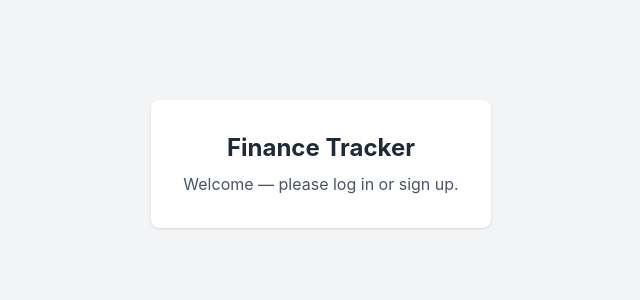
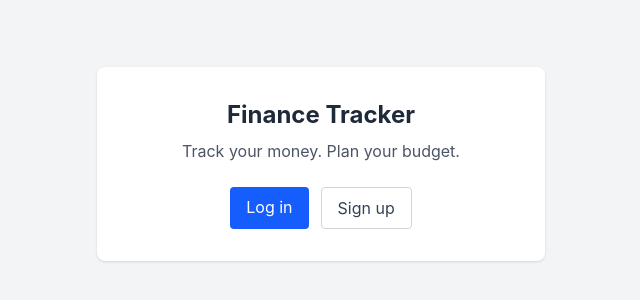
Before and after one commit to ccabledev/finance-tracker, a React (Vite) app in the folder frontend/: page / in a window 1280 px wide. Shown: the part 236-536 px from the top of the page, without its empty margins (319-959 px from the left). Built offline with nearby package versions, Linux system fonts and the light colour scheme; no server answers.

Commit message:
Added response interceptor

```diff
--- a/frontend/src/lib/api.ts
+++ b/frontend/src/lib/api.ts
@@ -11,3 +11,14 @@ api.interceptors.request.use((config) => {
     }
     return config;
 });
+
+api.interceptors.response.use(
+    (response) => response,
+    (error) => {
+        if (error.response?.status === 401) {
+            localStorage.removeItem("access_token");
+            window.location.href = "/login";
+        }
+        return Promise.reject(error);
+    }
+);
--- a/frontend/src/pages/Home.tsx
+++ b/frontend/src/pages/Home.tsx
@@ -1,9 +1,61 @@
+import { Link } from "react-router-dom";
+
+import { useAuth } from "../context/AuthContext";
+
 function Home() {
+    const { currentUser, isLoading, logout } = useAuth();
+
     return (
         <div className="min-h-screen flex items-center justify-center bg-gray-100">
-            <div className="bg-white p-8 rounded-lg shadow text-center">
-                <h1 className="text-2xl font-bold text-gray-800">Finance Tracker</h1>
-                <p className="mt-2 text-gray-600">Welcome — please log in or sign up.</p>
+            <div className="bg-white p-8 rounded-lg shadow w-full max-w-md text-center">
+                <h1 className="text-2xl font-bold text-gray-800 mb-2">Finance Tracker</h1>
+
+                {isLoading && <p className="text-gray-600">Loading...</p>}
+
+                {!isLoading && currentUser && (
+                    <>
+                        <p className="text-gray-600 mb-6">
+                            Welcome back,{" "}
+                            <span className="font-medium">{currentUser.email}</span>.
+                        </p>
+                        <div className="flex gap-3 justify-center">
+                            <Link
+                                to="/dashboard"
+                                className="px-4 py-2 bg-blue-600 text-white rounded hover:bg-blue-700"
+                            >
+                                Go to Dashboard
+                            </Link>
+                            <button
+                                onClick={logout}
+                                className="px-4 py-2 border border-gray-300 rounded text-gray-700 hover:bg-gray-200"
+                            >
+                                Log out
+                            </button>
+                        </div>
+                    </>
+                )}
+
+                {!isLoading && !currentUser && (
+                    <>
+                        <p className="text-gray-600 mb-6">
+                            Track your money. Plan your budget.
+                        </p>
+                        <div className="flex gap-3 justify-center">
+                            <Link
+                                to="/login"
+                                className="px-4 py-2 bg-blue-600 text-white rounded hover:bg-blue-700"
+                            >
+                                Log in
+                            </Link>
+                            <Link
+                                to="/signup"
+                                className="px-4 py-2 border border-gray-300 rounded text-gray-700 hover:bg-gray-200"
+                            >
+                                Sign up
+                            </Link>
+                        </div>
+                    </>
+                )}
             </div>
         </div>
     );
```
